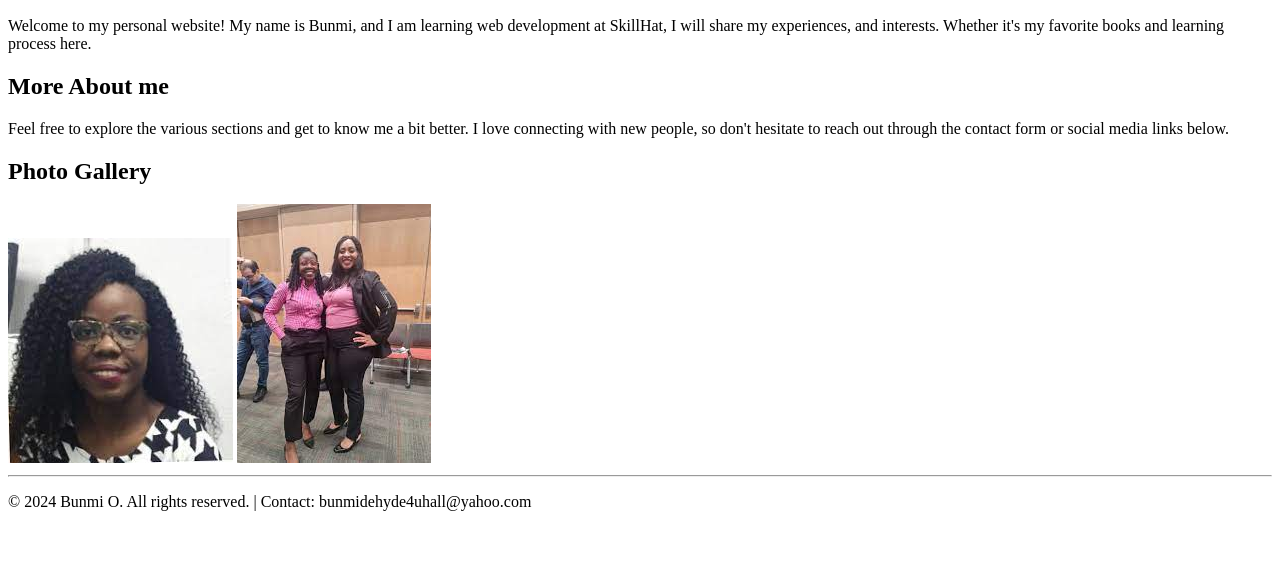
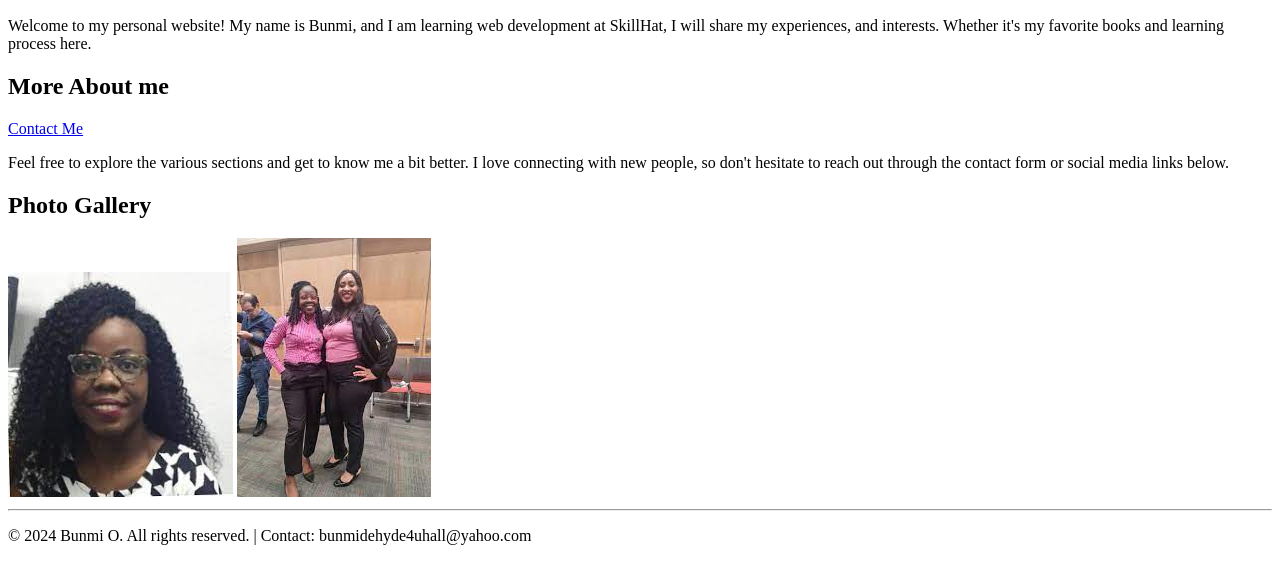
Before and after one commit to bhunmy/firstweb, a plain HTML site: page index.html in a window 1280 px wide. Shown: the part 110-694 px from the top of the page. Drawn offline with Linux system fonts and the light colour scheme.

Commit message:
Adding contact link to index

```diff
--- a/index.html
+++ b/index.html
@@ -19,6 +19,7 @@
 
     <section>
         <h2>More About me</h2>
+        <a href="contactus.html">Contact Me</a>
         <p>Feel free to explore the various sections and get to know me a bit better. I love connecting with new people, so don't hesitate to reach out through the contact form or social media links below.</p>
     </section>
 
```
